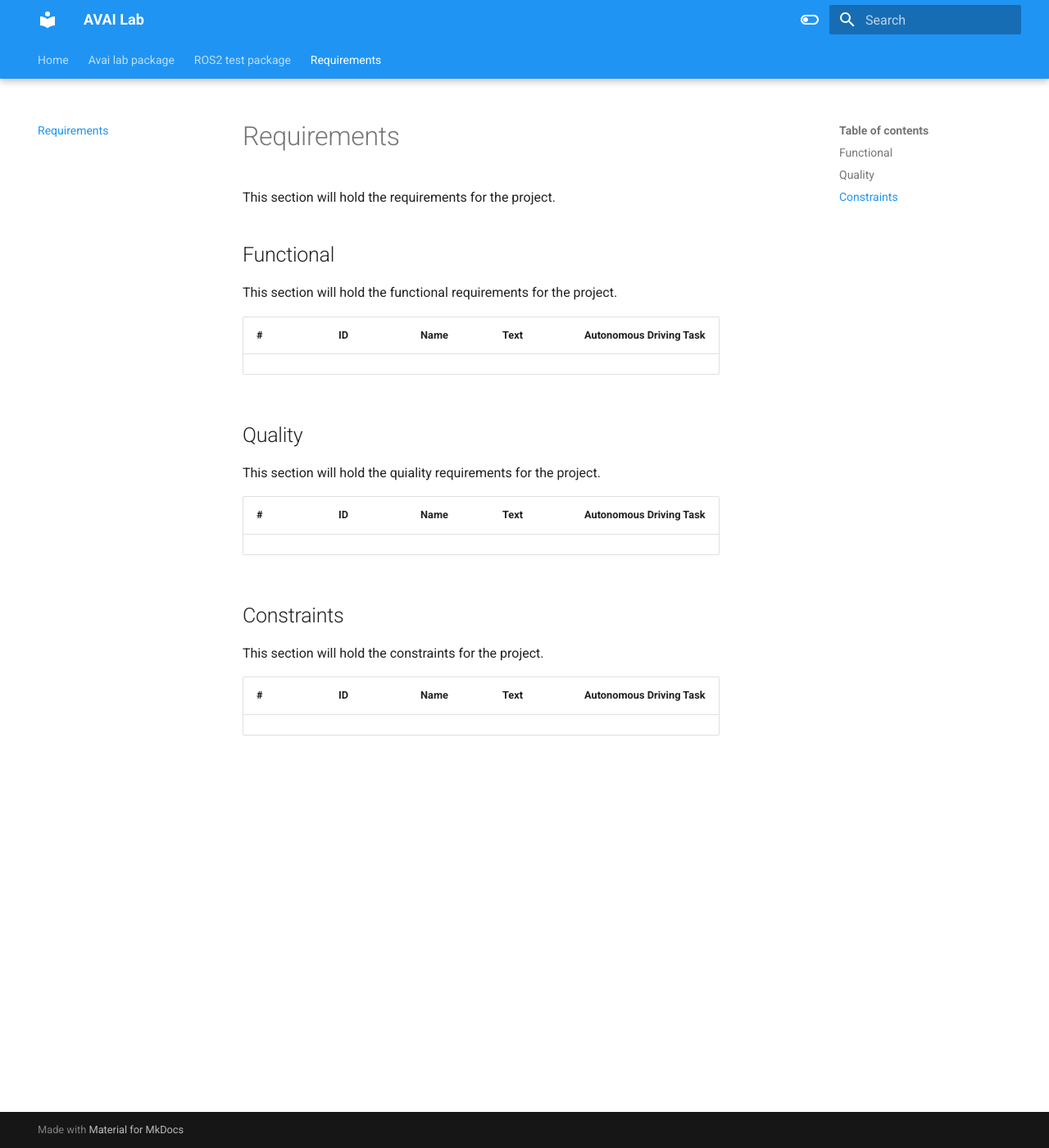
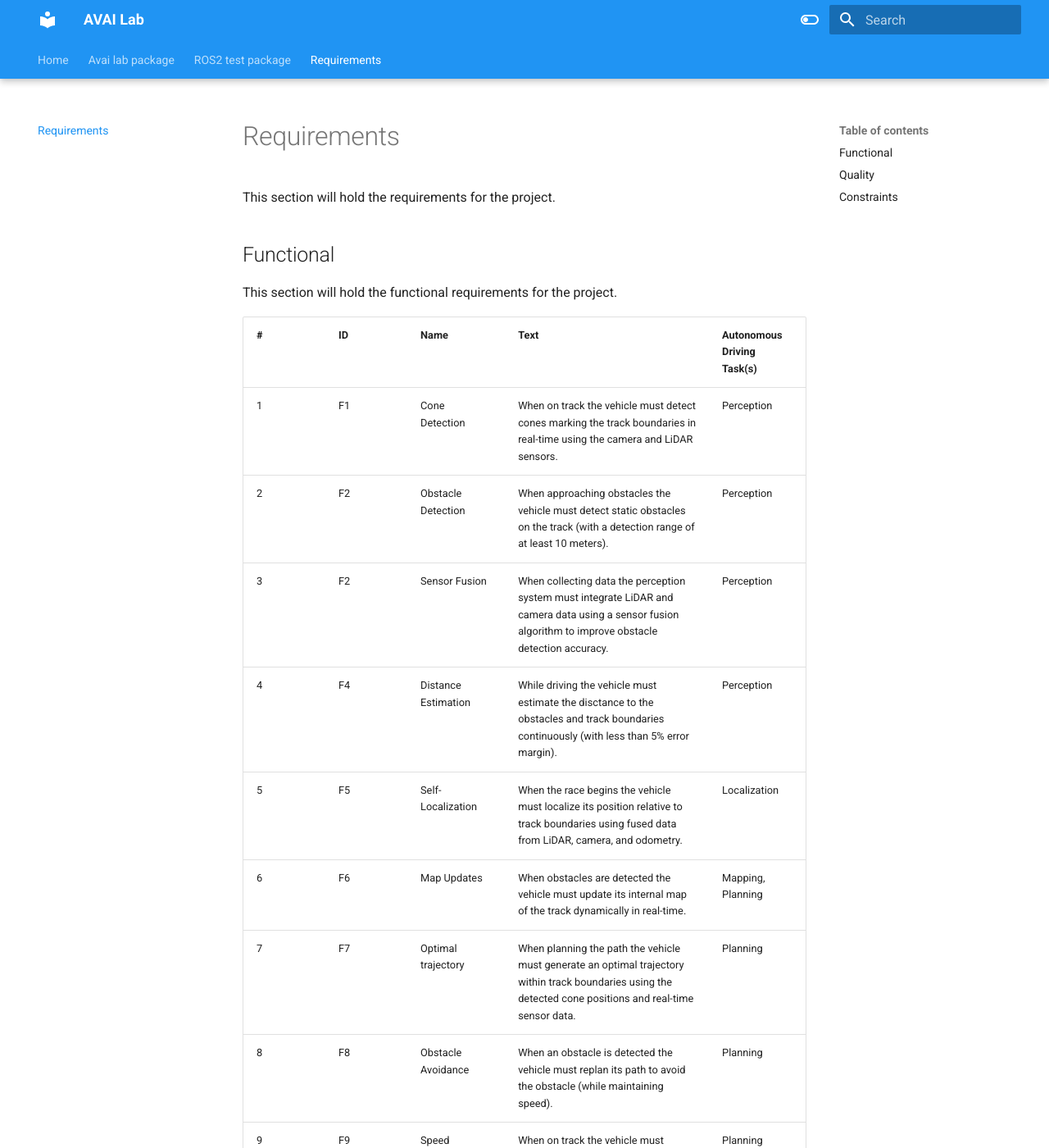
Before and after one commit to VicenteMoraes/race-car-buggy-busters, an MkDocs documentation site: the page built from docs/requirements.md, in a window 1280 px wide and 1400 px high. Shown: the whole window at 82% size. Built offline with MkDocs 1.6.1 and Material for MkDocs 9.7.7, drawn with Linux system fonts in a browser that asks for light colours; some of the changed text lies outside the part shown.

Commit message:
first batch of functional requirements

```diff
--- a/docs/requirements.md
+++ b/docs/requirements.md
@@ -6,19 +6,35 @@ This section will hold the requirements for the project.
 
 This section will hold the functional requirements for the project.
 
-\# | ID | Name | Text | Autonomous Driving Task
----|----|------|------|------------------------
+\# | ID | Name | Text | Autonomous Driving Task(s)
+---|----|------|------|---------------------------
+1 | F1 | Cone Detection | When on track the vehicle must detect cones marking the track boundaries in real-time using the camera and LiDAR sensors. | Perception
+2 | F2 | Obstacle Detection | When approaching obstacles the vehicle must detect static obstacles on the track (with a detection range of at least 10 meters). | Perception
+3 | F2 | Sensor Fusion | When collecting data the perception system must integrate LiDAR and camera data using a sensor fusion algorithm to improve obstacle detection accuracy. | Perception
+4 | F4 | Distance Estimation | While driving the vehicle must estimate the disctance to the obstacles and track boundaries continuously (with less than 5% error margin). | Perception
+5 | F5 | Self-Localization | When the race begins the vehicle must localize its position relative to track boundaries using fused data from LiDAR, camera, and odometry. | Localization
+6 | F6 | Map Updates | When obstacles are detected the vehicle must update its internal map of the track dynamically in real-time. | Mapping, Planning
+7 | F7 | Optimal trajectory | When planning the path the vehicle must generate an optimal trajectory within track boundaries using the detected cone positions and real-time sensor data. | Planning
+8 | F8 | Obstacle Avoidance | When an obstacle is detected the vehicle must replan its path to avoid the obstacle (while maintaining speed). | Planning
+9 | F9 | Speed Maintenance | When on track the vehicle must maintain a speed of max. 30-40 km/h depending on the track layout and detected obstacles. | Planning
+10 | F10 | Sharp Turns | While approaching sharp turns the vehicle must adjust its speed to ensire safe cornering without exceeding the track boundaries. | Planning, Control
+11 | F11 | Smooth Acceleration | When accelreating the vehicle mist limit its accelaration to avoid jerky movements using a sof acceleration curve, ensuring smooth control. | Control
+12 | F12 | Controlled Braking | When braking the vehicle must decelerate within a controlled distance to avoid overshooting turns or track boundaries (, with braking distance adjusted to 5-8/ max. 10 meters at maximum speed). | Control
+13 | F13 | Steering | When controlling the steering the vehicle must calculate the optimal steering angle based on the track curvature and current speed. | Control
+14 | F14 | Obstacles & Track Boundaries | When obstacles are present the vehicle must continue following the track boundaries while adjusting its path to avoid the obstacle. | Planning
+15 | F15 | Failsafe Mode | When a critical system failure is detected the vehicle must engage the emergency braking system (within 100 ms) to bring the vehicle to a stop (within 5-8 meters). | Monitoring, Control
+16 | F16 | System Health | When system health is checked the vehicle must monitor the status of all sensors and acutators in real-time to ensure continuous operation. | Control
 
 ## Quality
 
 This section will hold the quiality requirements for the project.
 
-\# | ID | Name | Text | Autonomous Driving Task
----|----|------|------|------------------------
+\# | ID | Name | Text | Autonomous Driving Task(s)
+---|----|------|------|---------------------------
 
 ## Constraints
 
 This section will hold the constraints for the project.
 
-\# | ID | Name | Text | Autonomous Driving Task
----|----|------|------|------------------------
+\# | ID | Name | Text | Autonomous Driving Task(s)
+---|----|------|------|---------------------------
```
